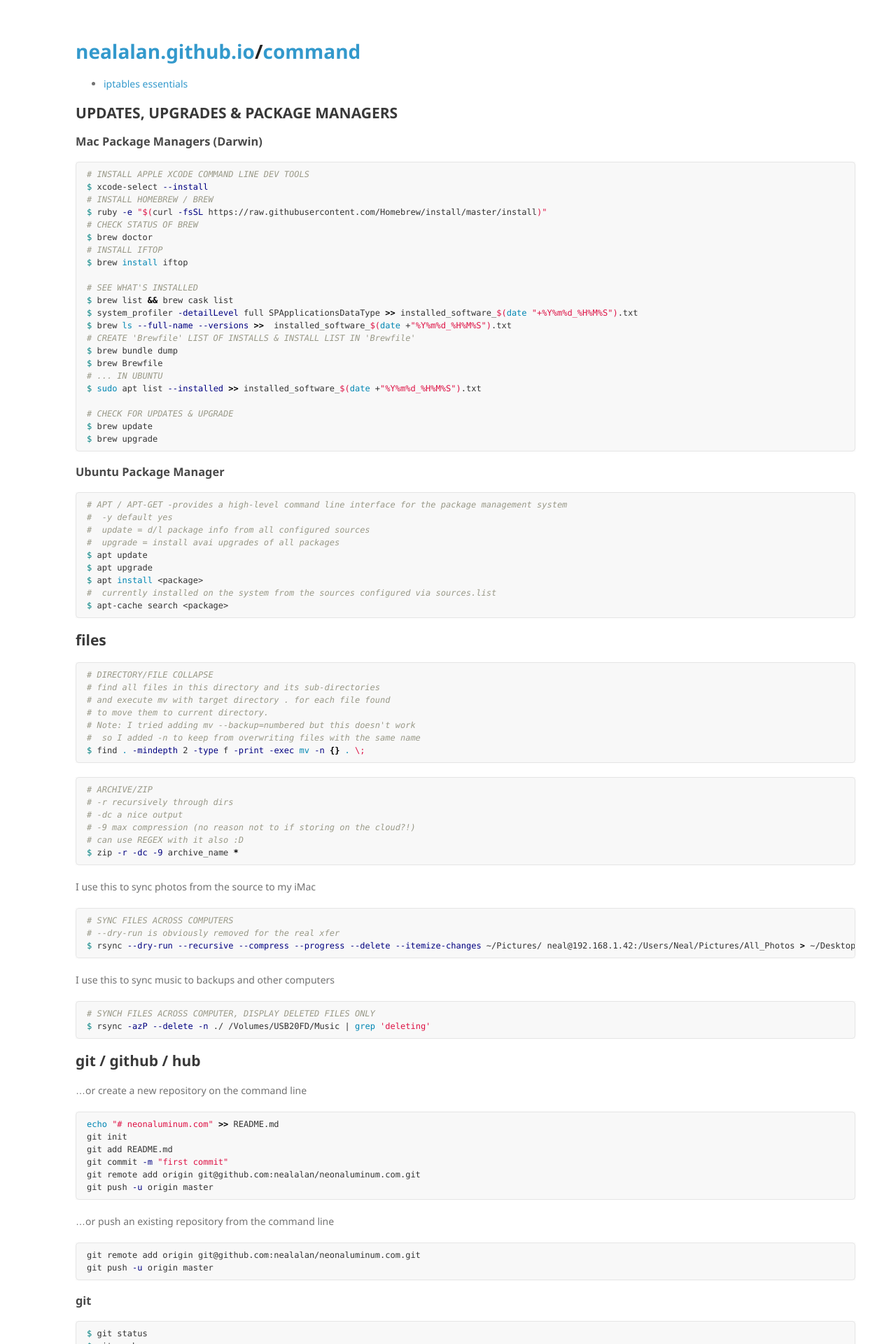
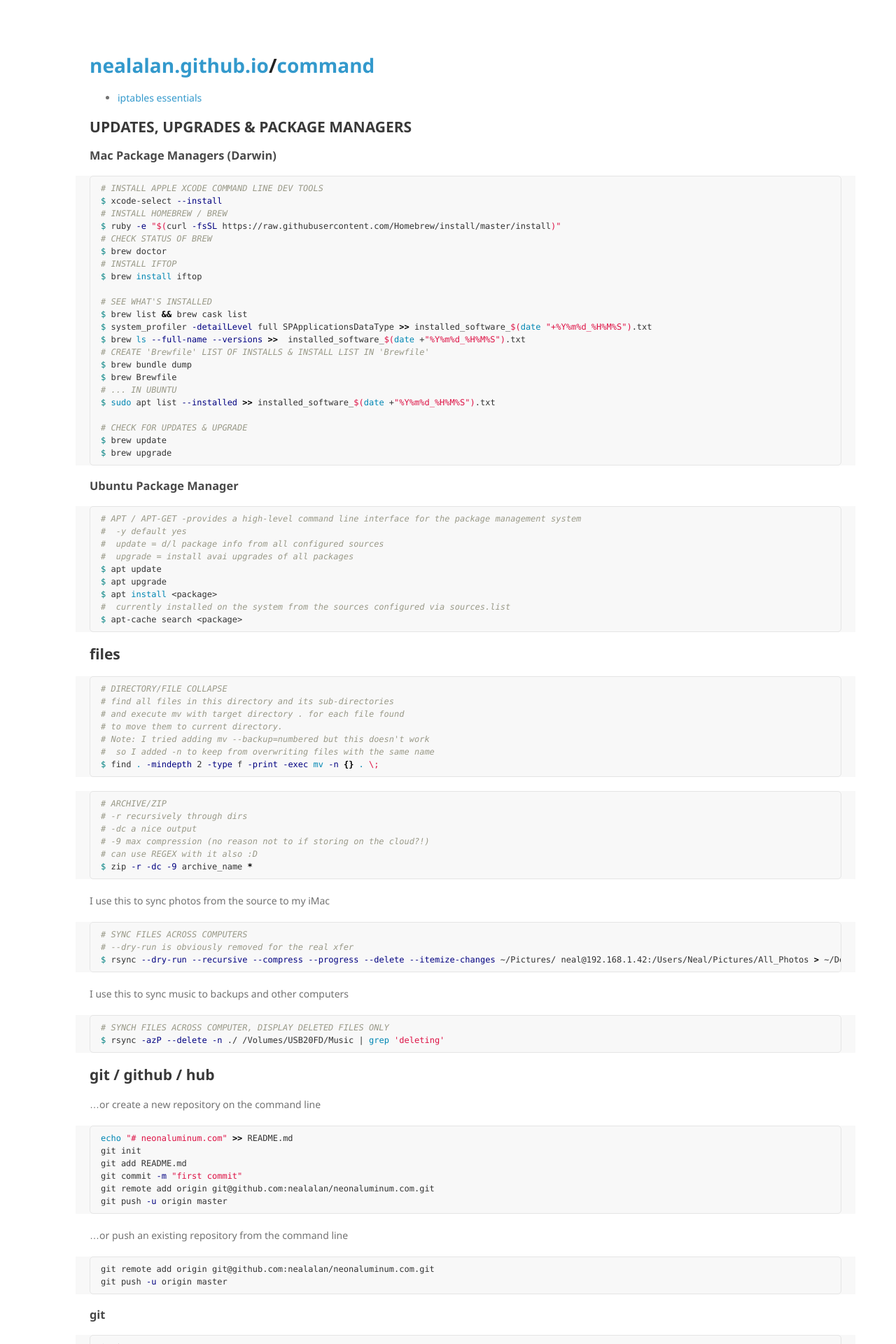
Before and after one commit to nealalan/command, a Jekyll site: the page built from README.md, in a window 1280 px wide. Shown: the top 1920 px of the page at 70% size. Built offline with Jekyll 4.4.1, drawn with Linux system fonts in a browser that asks for light colours; nearby versions of some CDN libraries; our own code applies the rules of GitHub Pages for plain Markdown files.

Commit message:
Update style.scss

```diff
--- a/_sass/style.scss
+++ b/_sass/style.scss
@@ -11,11 +11,11 @@ body {
 
 h1, h2, h3, h4, h5, h6 {
   color:#222;
-  margin:0 0 20px;
+  margin:20px;
 }
 
 p, ul, ol, table, pre, dl {
-  margin:0 0 20px;
+  margin:20px;
 }
 
 h1, h2, h3 {
@@ -104,75 +104,12 @@ img {
   max-width:100%;
 }
 
-header {
-  width:270px;
-  float:left;
-  position:fixed;
-  -webkit-font-smoothing:subpixel-antialiased;
-}
-
-header .downloads {
-  list-style:none;
-  height:40px;
-  padding:0;
-  background: #f4f4f4;
-  border-radius:5px;
-  border:1px solid #e0e0e0;
-  width:270px;
-}
-
-header .downloads li {
-  width:89px;
-  float:left;
-  border-right:1px solid #e0e0e0;
-  height:40px;
-}
-
-header .downloads li:first-child a {
-  border-radius:5px 0 0 5px;
-}
-
-header .downloads li:last-child a {
-  border-radius:0 5px 5px 0;
-}
-
-header .downloads a {
-  line-height:1;
-  font-size:11px;
-  color:#999;
-  display:block;
-  text-align:center;
-  padding-top:6px;
-  height:34px;
-}
-
-header .downloads a:hover {
-  color:#999;
-}
-
-header .downloads a:active {
-  background-color:#f0f0f0;
-}
-
 strong {
   color:#222;
   font-weight:700;
 }
 
-header .downloads li + li + li {
-  border-right:none;
-  width:89px;
-}
-
-header .downloads a strong {
-  font-size:14px;
-  display:block;
-  color:#222;
-}
-
 section {
-  /*width:500px;
-  float:right;*/
   padding-left: 50px;
   padding-bottom:50px;
 }
@@ -216,7 +153,7 @@ footer {
   }
 
   header {
-    padding-right:320px;
+    padding-right:0px;
   }
 
   section, footer {
```
